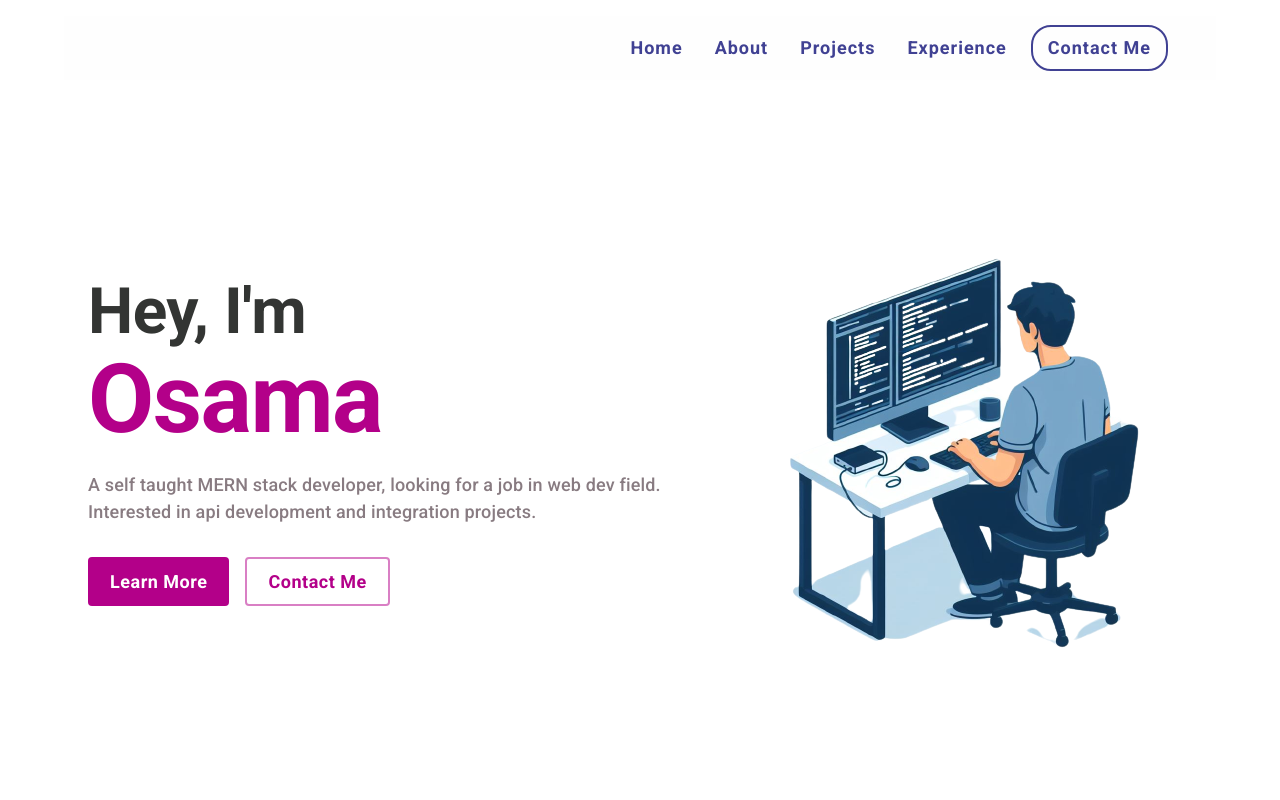
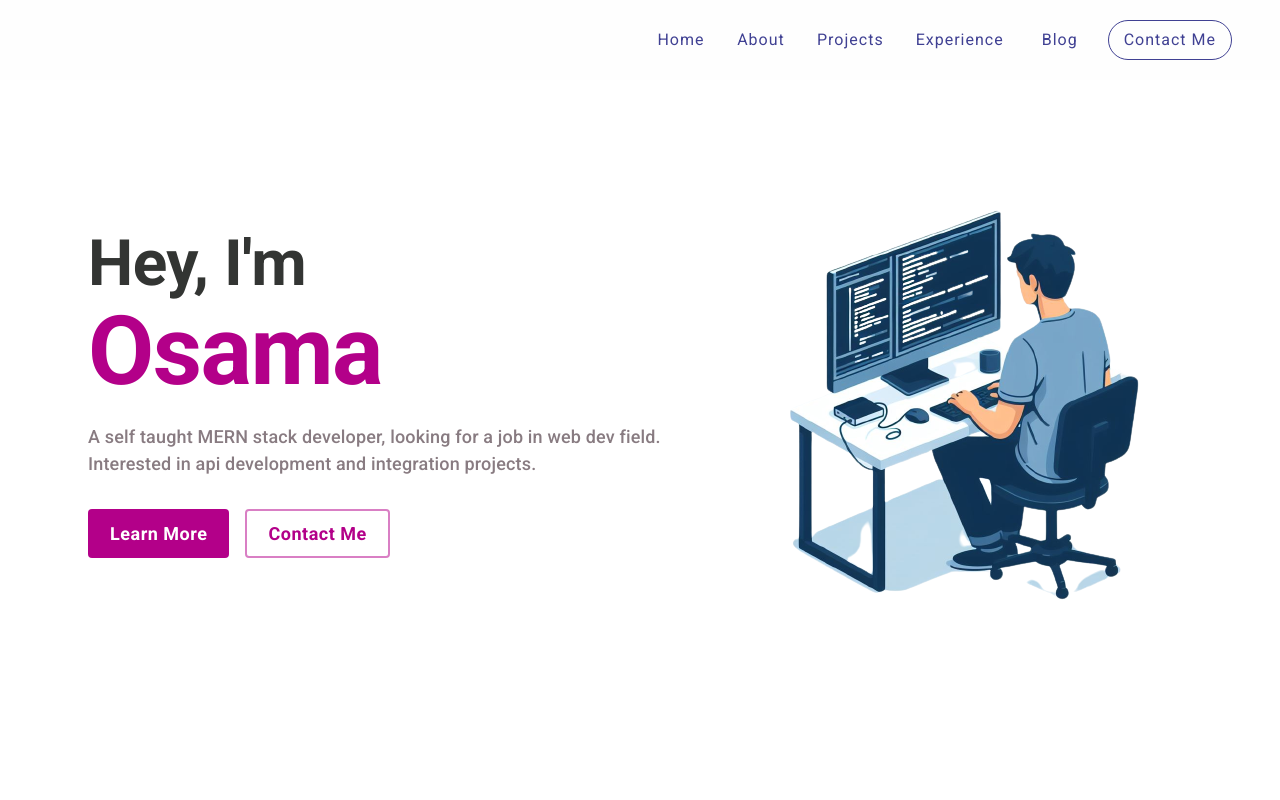
Before and after one commit to osSidd/os-sidd, a React (Vite) app in the folder client/: page / in a window 1280 px wide. Shown: the top 800 px of the page. Built offline with nearby package versions, Linux system fonts and the light colour scheme.

Commit message:
navbar position elevation wt and blog link

```diff
--- a/client/src/components/navbar/navbar.jsx
+++ b/client/src/components/navbar/navbar.jsx
@@ -1,14 +1,17 @@
-import {AppBar, Box, Button, Container, IconButton, Toolbar} from '@mui/material'
+import {AppBar, Box, Button, Container, Toolbar} from '@mui/material'
 import MenuDrawer from './drawer'
+import { useEffect, useState } from 'react'
 
 export default function Navbar(){
+
+    const [elevation, setElevation] = useState(0)
 
     const pages = ['home', 'about', 'projects', 'experience']
     const btnProps = {
         ml: 2,
         textTransform: 'capitalize',
-        fontSize:18,
-        fontWeight:600,
+        fontSize:16,
+        fontWeight:400,
         color:'link.main',
         letterSpacing: 1,
         transition:'color 0.35s ease-out',
@@ -26,7 +29,7 @@ export default function Navbar(){
             left:8,
             backgroundColor: 'primary.main',
             width:"0%",
-            height:3,
+            height:2,
             borderRadius:1,
             transition:'width 0.35s ease-out'
         },
@@ -34,9 +37,33 @@ export default function Navbar(){
             width:'90%',
         }
     }
+
+    useEffect(() => {
+        window.addEventListener('scroll', debounce(elevate, 100))
+    }, [])
+
+    console.log('state')
+
+    function elevate(){
+        if(window.scrollY > 0)
+            setElevation(2)
+        else
+            setElevation(0)
+    }
+
+    function debounce(fn, delay){
+        let timer;
+        return () => {
+            clearTimeout(timer)
+            timer = setTimeout(() => {
+                fn.call(this, arguments)
+            }, delay)
+        }
+    }
+
 // Implement smooth scrolling with given duration using js
     return(
-        <AppBar sx={{bgcolor:'#fefefe', mt:2}} elevation={0} position='static'>
+        <AppBar sx={{bgcolor:'#fefefe', paddingY:1, top:0,}} elevation={elevation} position='fixed'>
             <Container maxWidth="xl">
                 <Toolbar>
                     <Box sx={{display:{xs:'flex', lg:'none'}, ml:'auto'}}>
@@ -51,15 +78,19 @@ export default function Navbar(){
                             ))
                         }
                         <Button
+                            href='https://os-writings.vercel.app/'
+                            sx={[btnProps, linksProps]}
+                        >
+                            blog
+                        </Button>
+                        <Button
                             variant='outlined'
                             href='#contact'
                             sx={{
                                 ...btnProps,
                                 borderRadius:5,
-                                borderWidth:2,
                                 borderColor:'link.main',
                                 "&:hover":{
-                                    borderWidth:2,
                                     backgroundColor:'primary.main',
                                     borderColor:'primary.main',
                                     color:"#fefefe"
--- a/client/src/pages/home.jsx
+++ b/client/src/pages/home.jsx
@@ -25,7 +25,7 @@ export default function Home(){
                 minHeight:{xs:'40vh', lg:'90vh'},
                 display:'flex',
                 alignItems:'center',
-                mt:{xs:10, lg:0}
+                mt:{xs:10, lg:4}
             }}>
             <Grid container>
                 <Grid item xs={12} sm={7} alignSelf='center'>
```
